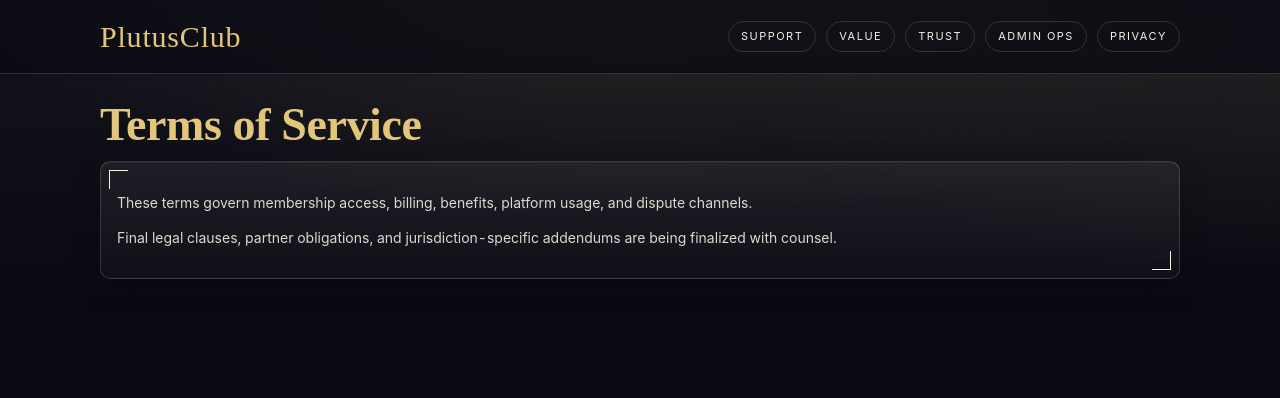
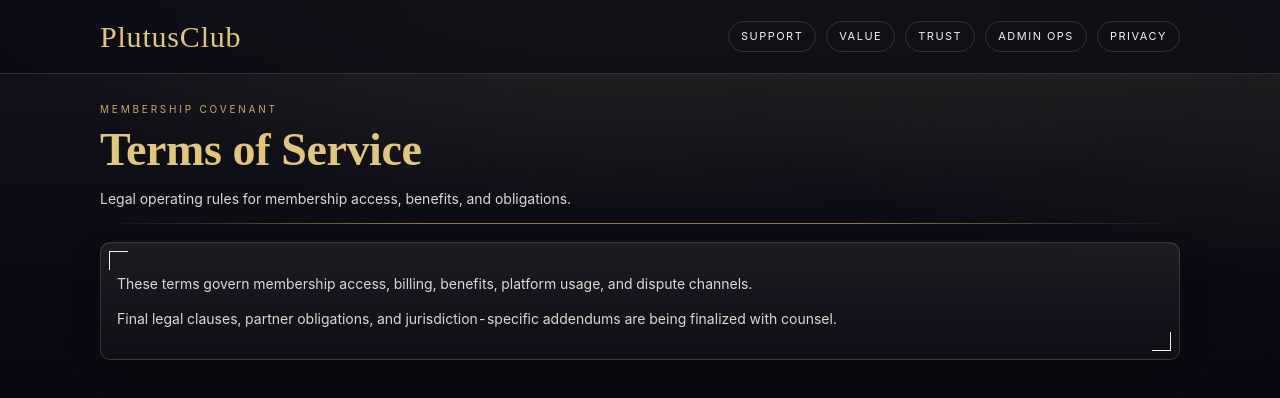
Before and after one commit to Teamtrue/luxury-members, a Next.js app in the folder luxury-members-next/: page /terms in a window 1280 px wide. Shown: the top 398 px of the page. Built offline with nearby package versions, Linux system fonts and the light colour scheme.

Commit message:
Add premium hero framing to terms page

```diff
--- a/luxury-members-next/app/terms/page.tsx
+++ b/luxury-members-next/app/terms/page.tsx
@@ -1,7 +1,11 @@
 export default function TermsPage() {
   return (
     <>
+      <div className="hero-eyebrow">Membership Covenant</div>
       <h1>Terms of Service</h1>
+      <p>Legal operating rules for membership access, benefits, and obligations.</p>
+      <div className="hairline" />
+
       <section>
         <p>
           These terms govern membership access, billing, benefits, platform usage, and dispute channels.
```
